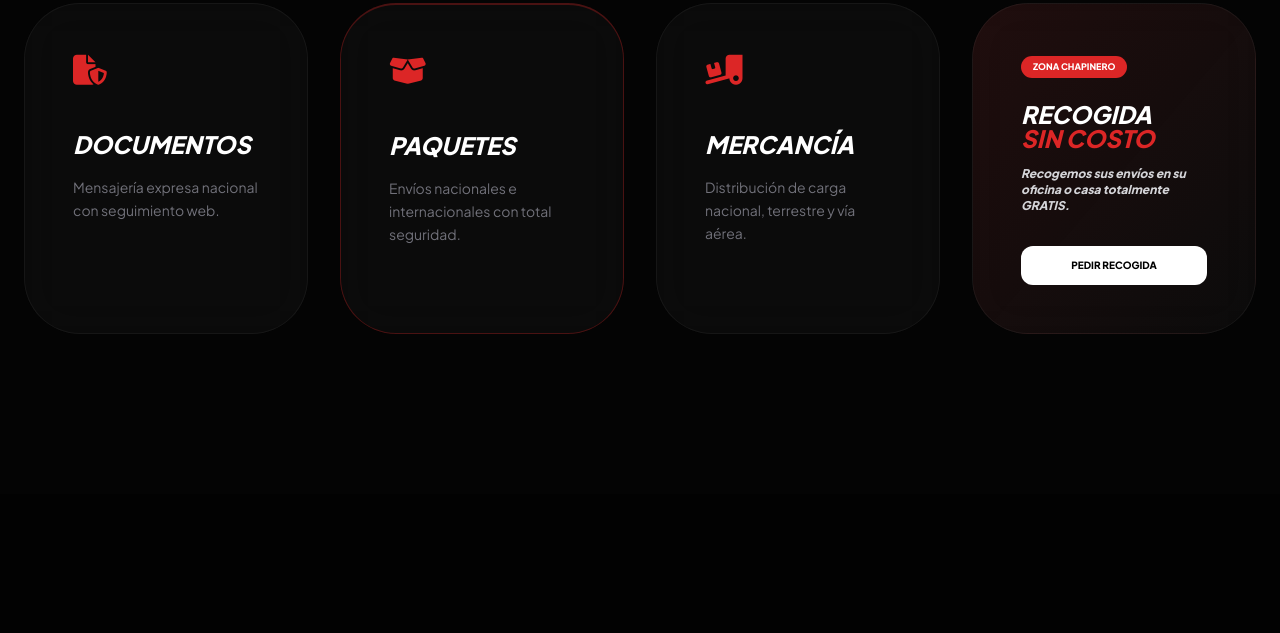
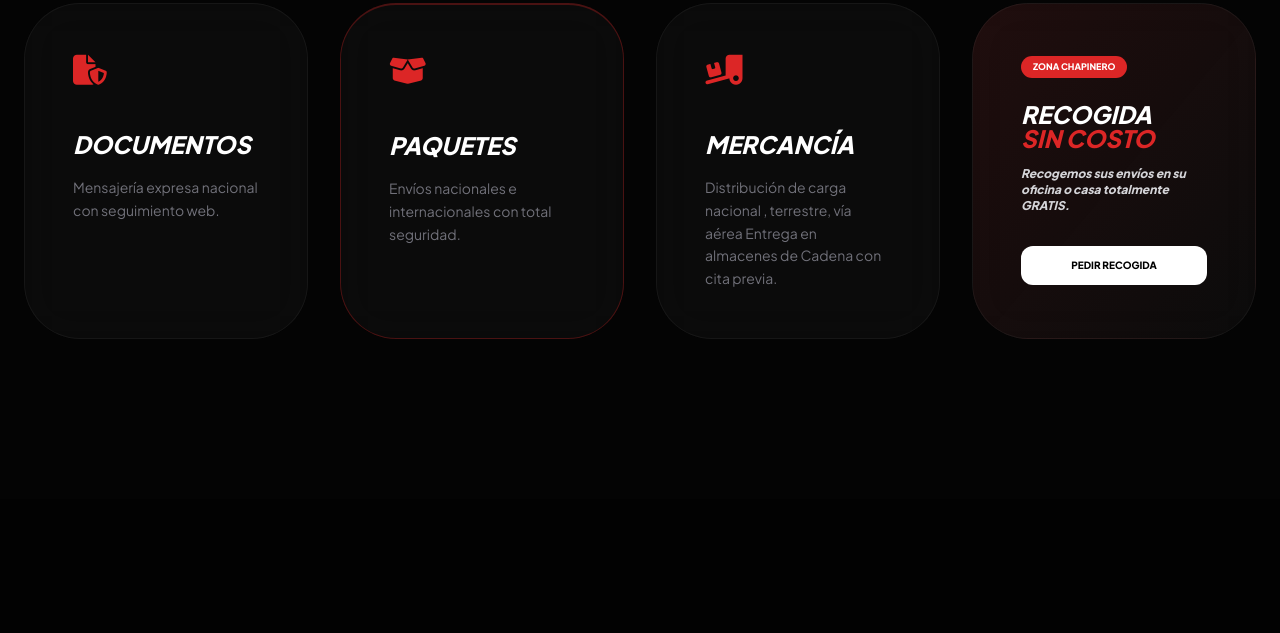
Before and after one commit to fabianempresarial-code/Envia, a plain HTML site: page index.html in a window 1280 px wide. Shown: the part 1124-1757 px from the top of the page. Drawn offline with nearby package versions, Linux system fonts and the light colour scheme.

Commit message:
Update index.html

```diff
--- a/index.html
+++ b/index.html
@@ -150,7 +150,7 @@
                     <div class="glass-dark p-12 rounded-[3.5rem] h-full">
                         <i class="fa-solid fa-truck-ramp-box text-3xl text-red-600 mb-10"></i>
                         <h4 class="text-2xl font-bold mb-4 uppercase italic">Mercancía</h4>
-                        <p class="text-zinc-500 text-sm leading-relaxed">Distribución de carga nacional, terrestre y vía aérea.</p>
+                        <p class="text-zinc-500 text-sm leading-relaxed">Distribución de carga nacional , terrestre, vía aérea Entrega en almacenes de Cadena con cita previa.</p>
                     </div>
                 </div>
                 <div class="section-hover">
```
